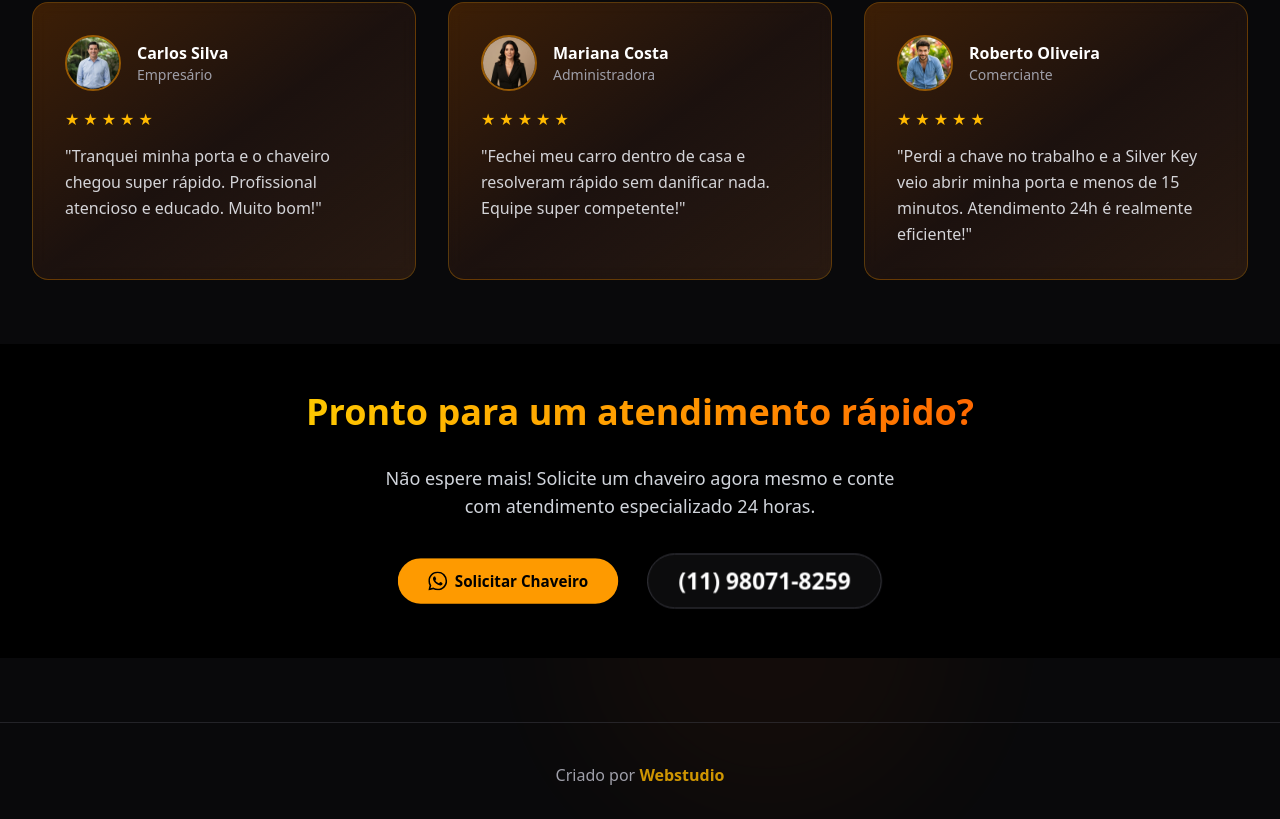
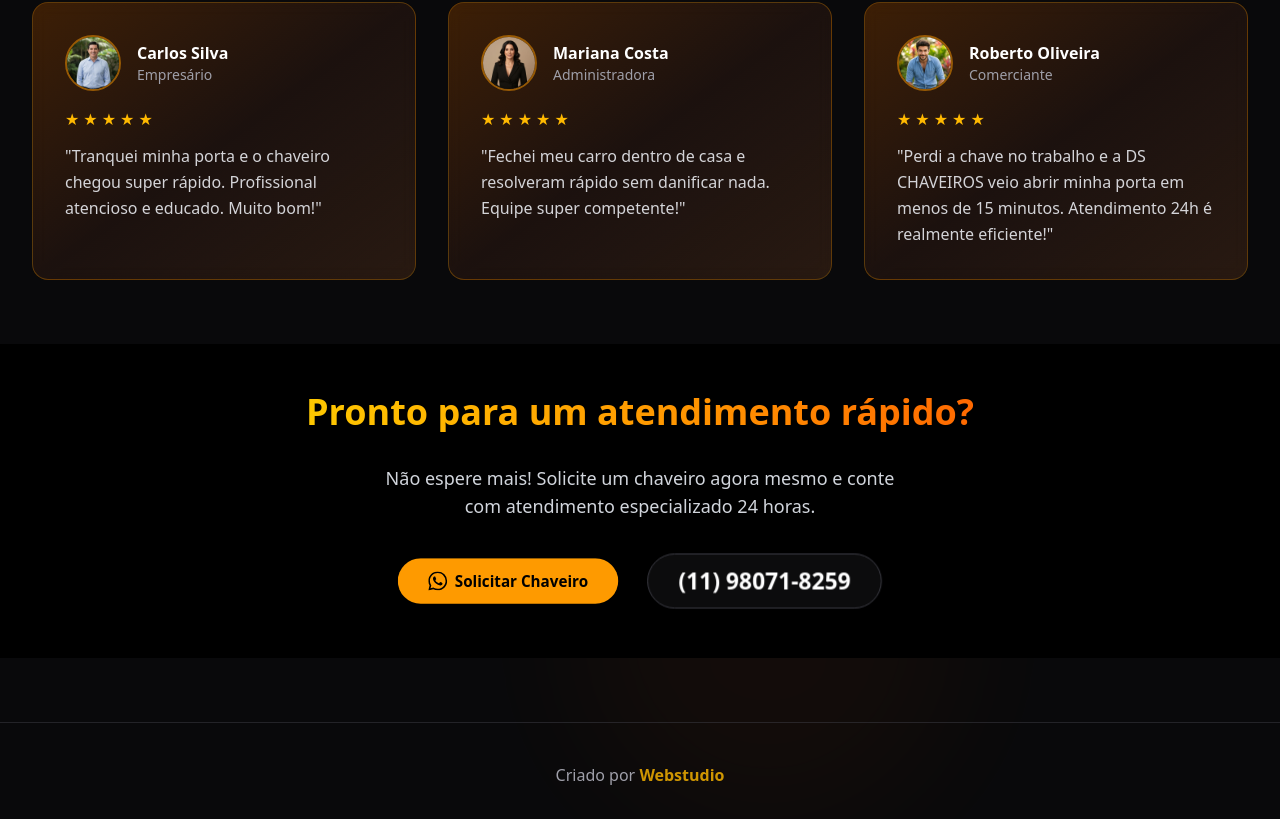
Before and after one commit to maringamapas/DS-CHAVEIROS, a Next.js app: page / in a window 1280 px wide. Shown: the part 845-1664 px from the top of the page. Built offline with nearby package versions, Linux system fonts and the light colour scheme.

Commit message:
fix: replace "Silver Key" with "DS CHAVEIROS" in testimonials
Ensure consistent branding across the site using dynamic data.

Co-authored-by: CHL <229381294+maringamapas@users.noreply.github.com>

```diff
--- a/app/page.tsx
+++ b/app/page.tsx
@@ -199,7 +199,7 @@ const Page = () => {
                   ))}
                 </div>
                 <p className="text-sm sm:text-base text-zinc-300 leading-relaxed">
-                  &quot;Perdi a chave no trabalho e a Silver Key veio abrir minha porta e menos de 15 minutos. Atendimento 24h é realmente eficiente!&quot;
+                  &quot;Perdi a chave no trabalho e a DS CHAVEIROS veio abrir minha porta em menos de 15 minutos. Atendimento 24h é realmente eficiente!&quot;
                 </p>
               </div>
             </div>
```
